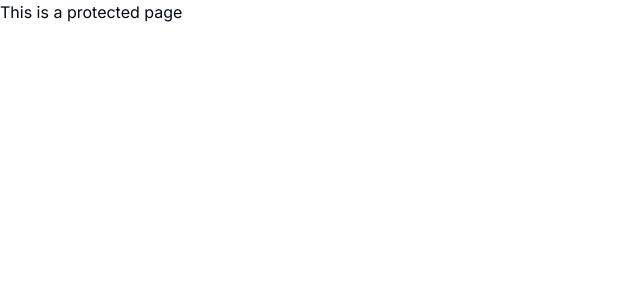
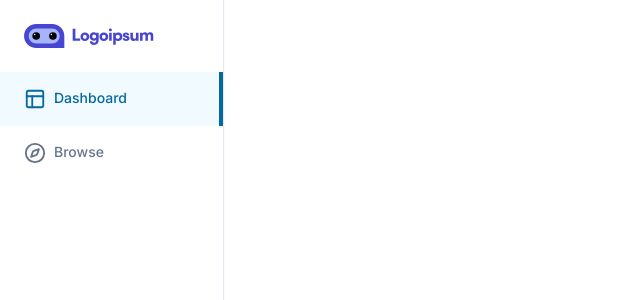
Before and after one commit to Thomas-Leung/Learning-Management-System, a Next.js app: page / in a window 1280 px wide. Shown: the top 300 px of the page, without its empty margins (0-640 px from the left). Built offline with nearby package versions, Linux system fonts and the light colour scheme.

Commit message:
add sidebar

```diff
--- a/app/(dashboard)/(routes)/page.tsx
+++ b/app/(dashboard)/(routes)/page.tsx
@@ -4,7 +4,7 @@
   return (
     <div>
       <UserButton />
-      <p>This is a protected page</p>
+      {/* <p>This is a protected page</p> */}
     </div>
 
   );
--- /dev/null
+++ b/app/(dashboard)/(routes)/search/page.tsx
@@ -0,0 +1,5 @@
+const SearchPage = () => {
+    return ( <div>This is a search page</div> );
+}
+
+export default SearchPage;
--- /dev/null
+++ b/app/(dashboard)/_components/logo.tsx
@@ -0,0 +1,5 @@
+import Image from "next/image";
+
+export const Logo = () => {
+  return <Image height={130} width={130} alt="logo" src="/logo.svg" />;
+};
--- /dev/null
+++ b/app/(dashboard)/_components/sidebar-item.tsx
@@ -0,0 +1,52 @@
+"use client";
+
+import { cn } from "@/lib/utils";
+import { LucideIcon } from "lucide-react";
+import { usePathname, useRouter } from "next/navigation";
+
+interface SidebarItemProps {
+  icon: LucideIcon;
+  label: string;
+  href: string;
+}
+
+export const SidebarItem = ({ icon: Icon, label, href }: SidebarItemProps) => {
+  const pathname = usePathname();
+  const router = useRouter();
+
+  // Check if it is on the root page or the exact same page or the parent path of the specific page
+  const isActive =
+    (pathname === "/" && href === "/") ||
+    pathname === href ||
+    pathname?.startsWith(`${href}/`);
+
+  const onClick = () => {
+    router.push(href);
+  };
+
+  return (
+    <button
+      onClick={onClick}
+      type="button"
+      className={cn(
+        "flex items-center gap-x-2 text-slate-500 text-sm font-[500] pl-6 transition-all hover:text-slate-600 hover:bg-slate-300/20",
+        isActive &&
+          "text-sky-700 bg-sky-200/20 hover:bg-sky-200/20 hover:text-sky-700"
+      )}
+    >
+      <div className="flex item-center gap-x-2 py-4">
+        <Icon
+          size={22}
+          className={cn("text-slate-500", isActive && "text-sky-700")}
+        />
+        {label}
+      </div>
+      <div
+        className={cn(
+          "ml-auto opacity-0 border-2 border-sky-700 h-full transition-all",
+          isActive && "opacity-100"
+        )}
+      />
+    </button>
+  );
+};
--- /dev/null
+++ b/app/(dashboard)/_components/sidebar-routes.tsx
@@ -0,0 +1,33 @@
+"use client";
+
+import { Compass, Layout } from "lucide-react";
+import { SidebarItem } from "./sidebar-item";
+
+const guestRoutes = [
+  {
+    icon: Layout,
+    label: "Dashboard",
+    href: "/",
+  },
+  {
+    icon: Compass,
+    label: "Browse",
+    href: "/search",
+  },
+];
+export const SidebarRoutes = () => {
+  const routes = guestRoutes;
+
+  return (
+    <div className="flex flex-col w-full">
+      {routes.map((route) => (
+        <SidebarItem
+          key={route.href}
+          icon={route.icon}
+          label={route.label}
+          href={route.href}
+        />
+      ))}
+    </div>
+  );
+};
--- /dev/null
+++ b/app/(dashboard)/_components/sidebar.tsx
@@ -0,0 +1,16 @@
+import { Logo } from "./logo";
+import { SidebarRoutes } from "./sidebar-routes";
+
+// _ in _components is a convention to exclude the folder form the url
+export const Sidebar = () => {
+  return (
+    <div className="h-full border-r flex flex-col overflow-y-auto bg-white shadow-sm">
+      <div className="p-6">
+        <Logo />
+      </div>
+      <div className="flex flex-col w-full">
+        <SidebarRoutes/>
+      </div>
+    </div>
+  );
+};
--- a/app/(dashboard)/layout.tsx
+++ b/app/(dashboard)/layout.tsx
@@ -1,10 +1,14 @@
-const DashboardLayout = ({
-    children
-}: {
-    children: React.ReactNode
-}) => {
-    return (<div className="h-full">
-        <div className="hidden md:flex h-full w-56 flex-col fixed inset-y-0 z-50"></div>{children}</div>);
-}
+import { Sidebar } from "./_components/sidebar";
+
+const DashboardLayout = ({ children }: { children: React.ReactNode }) => {
+  return (
+    <div className="h-full">
+      <div className="hidden md:flex h-full w-56 flex-col fixed inset-y-0 z-50">
+        <Sidebar />
+      </div>
+      <main className="md:pl-56 h-full">{children}</main>
+    </div>
+  );
+};
 
 export default DashboardLayout;
```
Also changed, not shown: public/logo.svg (added).
